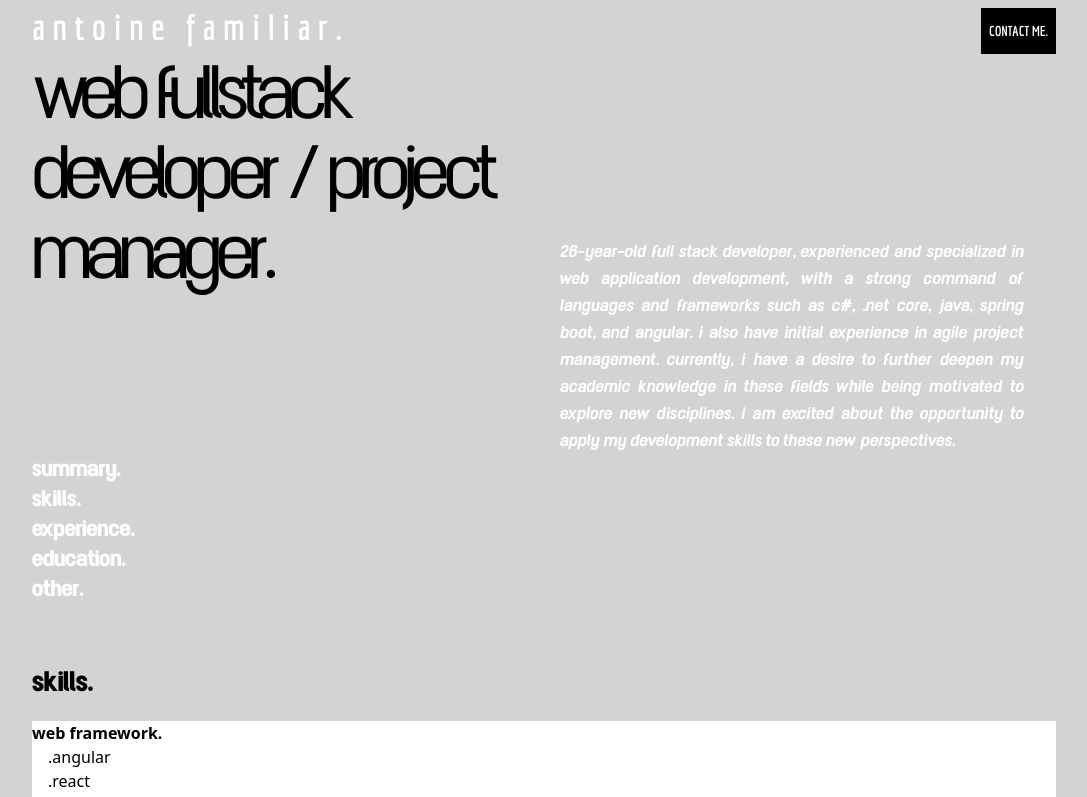
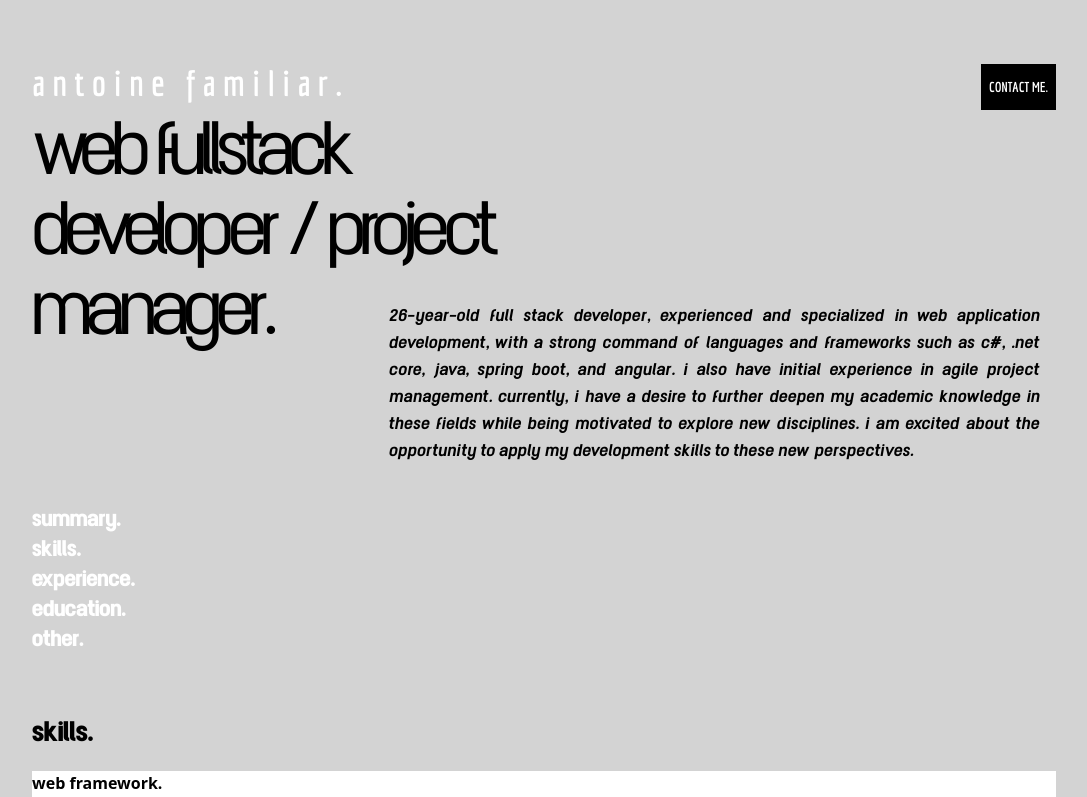
Before and after one commit to Gajeton/my-portfolio, a Next.js app: page / in a window 1280 px wide. Shown: the top 797 px of the page, without its empty margins (96-1183 px from the left). Built offline with nearby package versions, Linux system fonts and the light colour scheme.

Commit message:
Backtoptop + scroll bar + animated text

```diff
--- a/package.json
+++ b/package.json
@@ -20,7 +20,9 @@
     "next": "^13.4.4",
     "react": "18.2.0",
     "react-dom": "18.2.0",
+    "react-icons": "^4.10.1",
     "react-intersection-observer": "^9.5.2",
+    "react-scroll-to-top": "^3.0.0",
     "react-use-measure": "^2.1.1",
     "typescript": "^5.0.4"
   },
--- a/src/app/(default)/layout.tsx
+++ b/src/app/(default)/layout.tsx
@@ -1,45 +1,8 @@
 'use client'
-
-import { motion, useMotionTemplate, useMotionValue } from "framer-motion";
-
 export default function DefaultLayout({
   children,
 }: {
   children: React.ReactNode
-})
-
-
-{
-  let mouseX = useMotionValue(0);
-let mouseY = useMotionValue(0);
-
-function handleMouseMove({ currentTarget, clientX, clientY }: MouseEvent) {
-  let { left, top } = currentTarget.getBoundingClientRect();
-
-  mouseX.set(clientX - left);
-  mouseY.set(clientY - top);
+}) {
+  return <main className="mt-14">{children}</main>;
 }
-
-return (
-  <main>
-    <div
-      className="group relative w-full bg-[#D3D3D3] bg-gray-shadow-2xl"
-      onMouseMove={handleMouseMove}
-    >
-      <motion.div
-        className="pointer-events-none absolute -inset-px rounded-xl opacity-0 transition duration-300 group-hover:opacity-100"
-        style={{
-          background: useMotionTemplate`
-          radial-gradient(
-            650px circle at ${mouseX}px ${mouseY}px,
-            rgba(14, 165, 233, 0.15),
-            transparent 80%
-          )
-          `,
-        }}
-      />
-    </div>
-    {children}
-  </main>
-);
-}
--- a/src/app/(default)/page.tsx
+++ b/src/app/(default)/page.tsx
@@ -7,19 +7,20 @@ import Hero from '@/src/components/hero'
 import Other from '@/src/components/other'
 import Skills from '@/src/components/skills'
 import Footer from '@/src/components/ui/Footer/footer'
+import BackToTop from '@/src/components/ui/back-to-top'
 import { motion, useMotionTemplate, useMotionValue } from 'framer-motion'
 
 export default function Home() {
 
   return (
     <>
-
-    <Hero />
+      <Hero />
       <Skills />
       <Experience />
       <Education />
       <Other />
       <Footer />
+      <BackToTop />
     </>
   )
 }
--- a/src/app/global.css
+++ b/src/app/global.css
@@ -45,3 +45,25 @@
 [x-cloak=""] {
     display: none;
 } */
+
+
+/* width */
+::-webkit-scrollbar {
+    width: 8px;
+}
+
+/* Track */
+::-webkit-scrollbar-track {
+    background: #D3D3D3;
+}
+
+/* Handle */
+::-webkit-scrollbar-thumb {
+    background: white;
+
+}
+
+/* Handle on hover */
+::-webkit-scrollbar-thumb:hover {
+    background: white;
+}
--- a/src/components/education.tsx
+++ b/src/components/education.tsx
@@ -8,7 +8,7 @@ import AnimatedTitle from "./shared/animated-title";
 export default function Education() {
   const educations = eudcation;
   return (
-    <section id="education-section" className=" md:max-w-screen-lg md:mx-auto py-16 md:py-20 lg:py-28">
+    <section id="education-section" className=" md:max-w-screen-lg md:mx-auto relative">
       <AnimatedTitle title="education."></AnimatedTitle>
       <div className="flex justify-between flex-wrap">
       {educations.map(x => {
--- a/src/components/hero.tsx
+++ b/src/components/hero.tsx
@@ -1,22 +1,34 @@
 'use client'
 import PhotoAntoine from '../../public/images/antoine-cv.jpg';
 import overlay from '../../public/images/overlay.jpeg';
-import { motion } from 'framer-motion';
+import { motion, useMotionTemplate, useMotionValue } from 'framer-motion';
 import { useEffect, useRef } from 'react';
 import AnimateCard from './shared/animated-card';
 import Header from './ui/Header/header';
 export default function Hero() {
   const ref = useRef(null);
+  let mouseX = useMotionValue(0);
+  let mouseY = useMotionValue(0);
 
+  function handleMouseMove({
+    currentTarget,
+    clientX,
+    clientY,
+  }: MouseEvent) {
+    let { left, top } = currentTarget.getBoundingClientRect();
+
+    mouseX.set(clientX - left);
+    mouseY.set(clientY - top);
+  }
 
   return (
-    <section id="summary-section" className="max-w-screen-lg mx-auto">
+    <section id="summary-section" className="max-w-screen-lg mx-auto ">
       <AnimateCard>
-      <div className="flex justify-between">
+        <div className="flex justify-between ">
           <h2 className=" font-economicaBold text-4xl tracking-[.2em] text-white ">
             antoine familiar.
           </h2>
-        <motion.div
+          <motion.button
             whileHover={{ scale: 1.1 }}
             whileTap={{ scale: 1 }}
             className="bg-black text-white font-roclette lowercase text-sm flex mt-2"
@@ -24,7 +36,7 @@ export default function Hero() {
             <span className="self-center p-2 justify-start uppercase font-economicaBold">
               contact me.
             </span>
-        </motion.div>
+          </motion.button>
           {/* <div className="bg-black text-white font-roclette lowercase text-sm flex mt-2"></div> */}
         </div>
       </AnimateCard>
@@ -33,16 +45,33 @@ export default function Hero() {
           <h1 className=" font-roclette tracking-[-.06em] leading-none lowercase text-7xl text-black md:w-1/2">
             WEB FULLSTACK DEVELOPER / PROJECT MANAGER.
           </h1>
-        <div className="flex justify-end md:mt-[-6em] md:ml-[2em]">
-          <div className="font-rocletteSBoldItalic w-1/2 text-lg justify-end text-white lowercase md:pt-10 pr-8 md:self-end md:text-justify">
-            26-year-old Full Stack Developer, experienced and specialized in web
-            application development, with a strong command of languages and
-            frameworks such as C#, .NET Core, Java, Spring Boot, and Angular. I
-            also have initial experience in Agile project management. Currently,
-            I have a desire to further deepen my academic knowledge in these
-            fields while being motivated to explore new disciplines. I am
-            excited about the opportunity to apply my development skills to
-            these new perspectives.
+          <div className="flex justify-end md:mt-[-4em] md:ml-[2em] md:w-2/3 md:self-end">
+            <div className="font-rocletteSBoldItalic w-full text-lg justify-end tracking-[.02em] text-black lowercase md:text-justify">
+              <div
+                className="w-full group relative bg-[#D3D3D3] px-4 py-4"
+                onMouseMove={handleMouseMove}
+              >
+                <motion.div
+                  className="pointer-events-none absolute -inset-px  opacity-0 transition duration-300 group-hover:opacity-100"
+                  style={{
+                    background: useMotionTemplate`
+                    radial-gradient(
+                    450px circle at ${mouseX}px ${mouseY}px,
+                    rgba(14,13,13,0.2),
+                    transparent 90%
+                  )
+                `,
+                  }}
+                />
+                26-year-old Full Stack Developer, experienced and specialized in
+                web application development, with a strong command of languages
+                and frameworks such as C#, .NET Core, Java, Spring Boot, and
+                Angular. I also have initial experience in Agile project
+                management. Currently, I have a desire to further deepen my
+                academic knowledge in these fields while being motivated to
+                explore new disciplines. I am excited about the opportunity to
+                apply my development skills to these new perspectives.
+              </div>
             </div>
             {/* <Image
             className="picture"
@@ -55,7 +84,6 @@ export default function Hero() {
           <Header />
         </div>
       </AnimateCard>
-
     </section>
   );
 }
--- a/src/components/other.tsx
+++ b/src/components/other.tsx
@@ -29,7 +29,7 @@ export default function Other() {
   return (
     <section
       id="other-section"
-      className="max-w-screen-lg mx-auto  py-16 md:py-20 lg:py-28"
+      className="max-w-screen-lg mx-auto  md:py-14 relative"
     >
       <AnimatedTitle title="other."></AnimatedTitle>
       <div className="flex justify-between">
--- a/src/components/ui/Footer/footer.tsx
+++ b/src/components/ui/Footer/footer.tsx
@@ -2,10 +2,12 @@ import React from "react";
 import Link from "next/link";
 import styles from './styles.module.css'
 import AnimateCard from "../../shared/animated-card";
+import ScrollToTop from "react-scroll-to-top";
+import { MotionConfig, motion } from "framer-motion";
 
 export default function Footer() {
   return (
-    <footer className="md:max-w-screen-lg md:mx-auto">
+    <footer className="md:max-w-screen-lg md:mx-auto relative">
       <AnimateCard>
       <div className="py-4 md:py-6 ">
         <hr className="h-px mb-2 bg-black border-0"/>
--- a/src/components/ui/Header/header.tsx
+++ b/src/components/ui/Header/header.tsx
@@ -25,7 +25,7 @@ export default function Header() {
   const [selected, setSelected] = useState(0);
 
   return (
-      <div className="flex flex-col font-rocletteBold text-2xl mt-[-5em}] leading-tight lowercase w-1/4">
+      <div className="flex flex-col font-rocletteBold text-2xl mt-[1em] leading-tight lowercase w-1/4">
           {navigation.map((el, i) => (
             <a
               href={el.href}
--- /dev/null
+++ b/src/components/ui/back-to-top.tsx
@@ -0,0 +1,44 @@
+'use client'
+import { motion } from "framer-motion";
+import { useEffect, useState } from "react";
+import {AiOutlineArrowUp} from 'react-icons/ai'
+
+function BackToTop() {
+  const [backToTop, setBackToTop]  = useState(false)
+  useEffect(() => {
+    window.addEventListener('scroll', () => {
+        if (window.scrollY > 300) {
+            setBackToTop(true)
+        } else {
+            setBackToTop(false)
+        }
+    })
+
+  }, [])
+
+  function scrollUp() {
+    window.scroll({
+        top:0,
+        behavior: 'smooth'
+    })
+  }
+
+
+  return (
+    <>
+      {backToTop && (
+        <motion.button
+          whileHover={{ scale: 1.1 }}
+          whileTap={{ scale: 1.2 }}
+          className="bg-black text-white  font-roclette lowercase text-sm flex justify-center mt-2 fixed right-12 bottom-12 h-8 w-8"
+          onClick={() => scrollUp()}
+        >
+          <span className="">
+            <AiOutlineArrowUp size={30} />
+          </span>
+        </motion.button>
+      )}
+    </>
+  );
+}
+export default BackToTop
```
Also changed, not shown: src/components/CardExperience/card-animate.tsx (deleted), 1 other file (tests, documents, lock files or other folders). Lines whose indentation alone changed are shown as unchanged.
